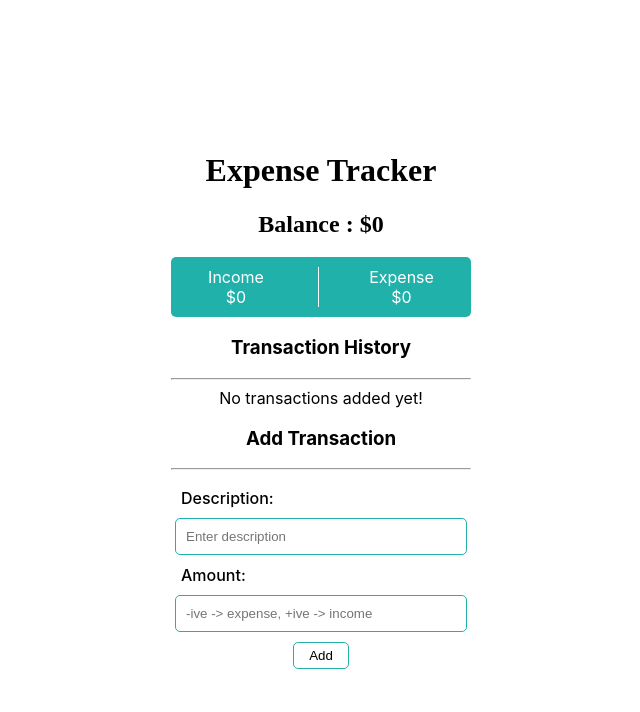
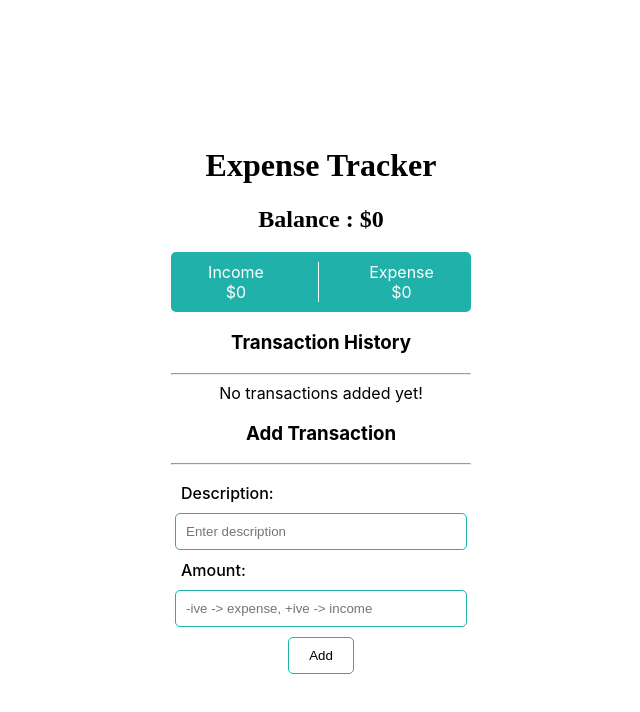
Before and after one commit to a-asad/Expense-Tracker-App, a React (Create React App) app: page / in a window 1280 px wide. Shown: the top 712 px of the page, without its empty margins (319-959 px from the left). Built offline with nearby package versions, Linux system fonts and the light colour scheme; a web font is replaced by a local one.

Commit message:
// some fixing for removing transaction

```diff
--- a/src/App.css
+++ b/src/App.css
@@ -48,7 +48,7 @@ label{
   border-left: 1px solid white;
 }
 .btn{
-  padding: 5px 15px;
+  padding: 10px 20px;
   margin-top: 10px;
   border-radius: 5px;
   background-color: white;
--- a/src/components/reducer.js
+++ b/src/components/reducer.js
@@ -4,8 +4,8 @@ export const transReducer = (state,action)=>{
         case "add":
             return [action.data, ...state]
         case "remove":
-            return state.splice(action.delIndex,1);
+            return [...state.slice(0, action.delIndex),...state.slice(action.delIndex+1)]
         default:
-            return state;
+            return state
     }
 }
```
